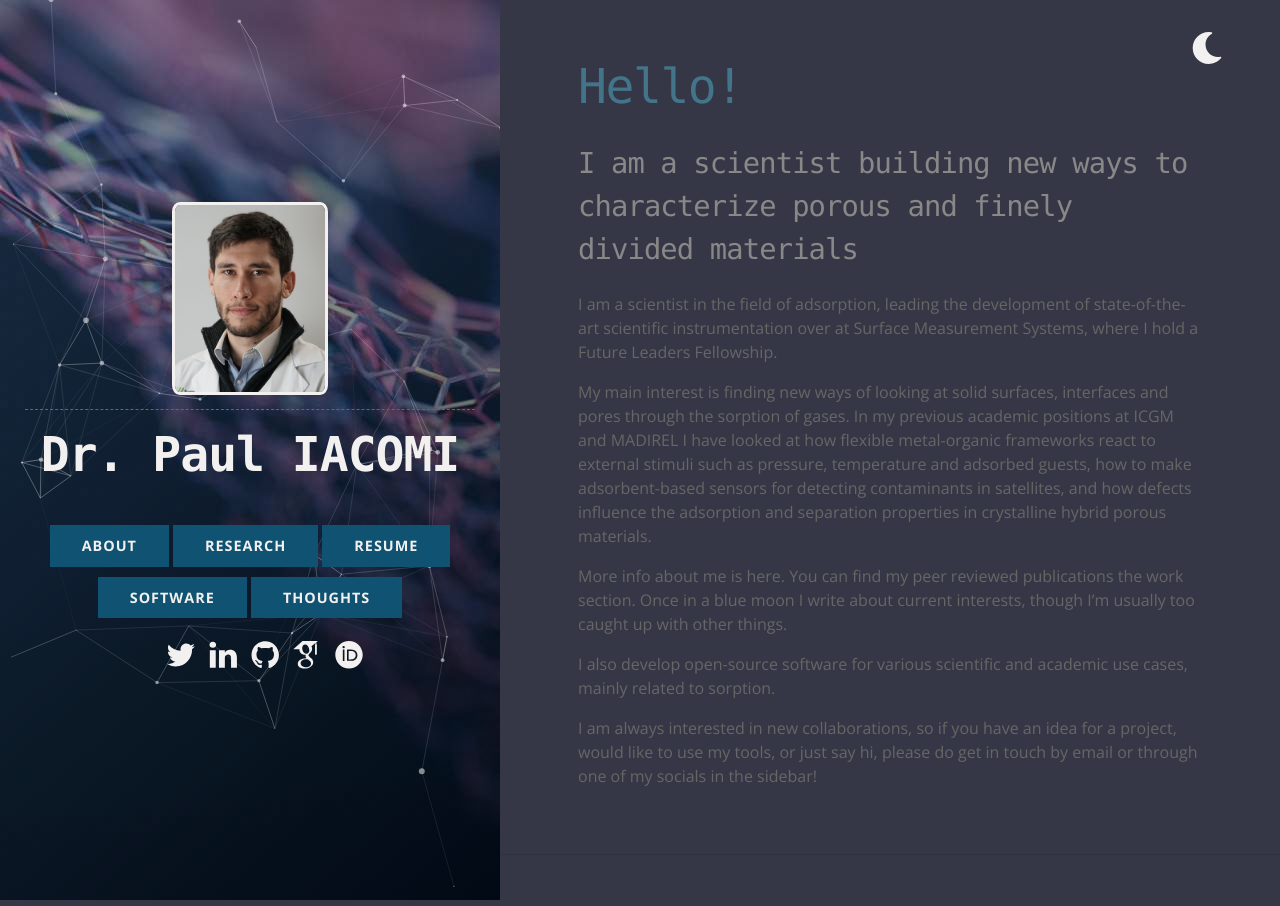
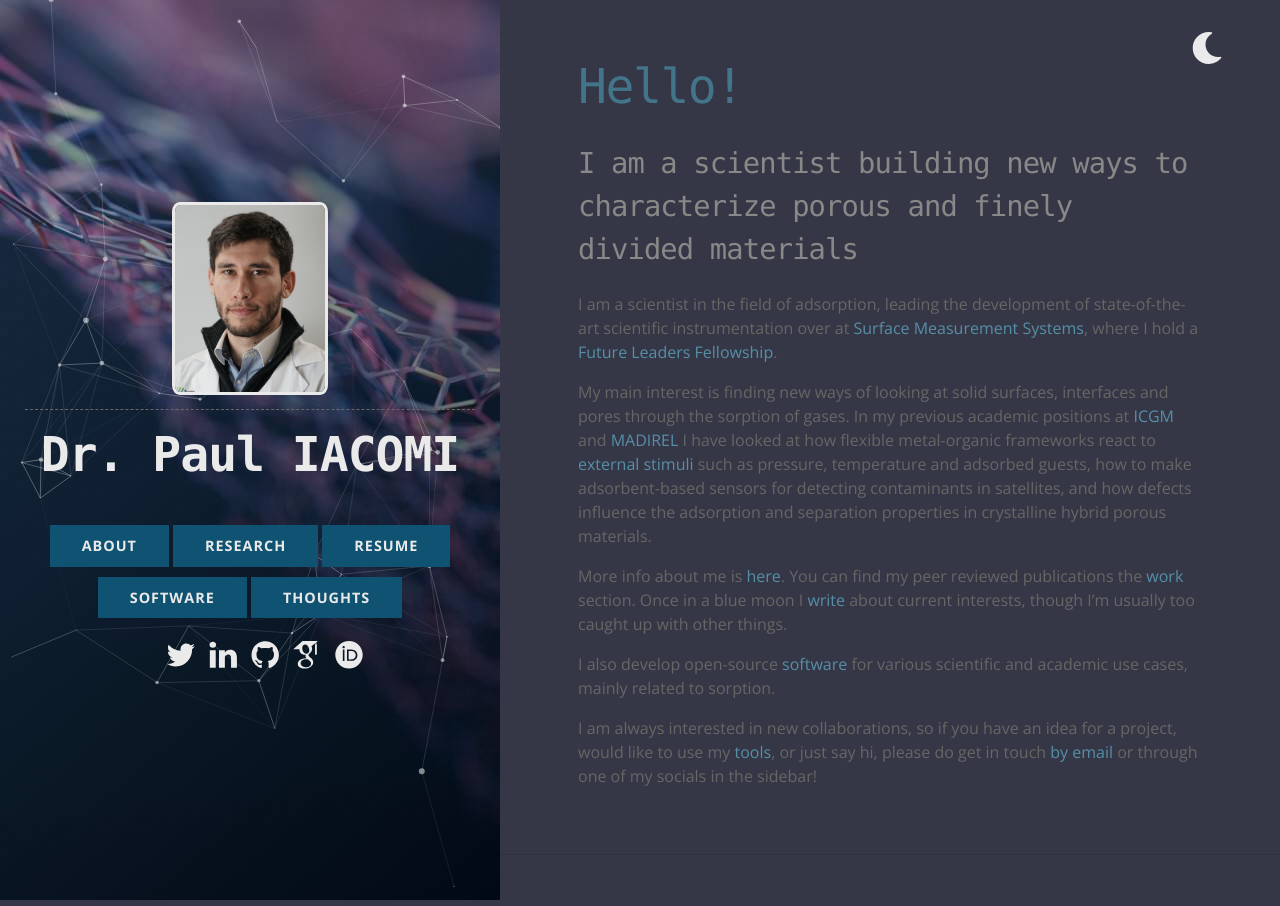
Before and after one commit to pauliacomi/pauliacomi.github.com, a Jekyll site: the page built from _pages/index.md, in a window 1280 px wide. Built offline with Jekyll 4.4.1, drawn with Linux system fonts in a browser that asks for light colours.

Commit message:
feat: color changes

```diff
--- a/_sass/_default_colors.scss
+++ b/_sass/_default_colors.scss
@@ -19,7 +19,6 @@
     --rajah: rgb(194, 120, 18);
     --raw-sienna: rgb(216, 103, 11);
     --silver-chalice: rgb(170, 170, 170);
-    --white: rgb(243, 240, 240);
     --off-white: rgb(226, 234, 238);
 }
 
@@ -40,7 +39,7 @@
     --accent-medium: var(--darker-blue);
     --accent-dark: var(--dark-blue);
 
-    --accent-bright: var(--white);
+    --accent-bright: var(--gallery);
     --accent-dull: var(--cod-grey);
 }
 
@@ -59,7 +58,7 @@
     --accent-medium: var(--darker-blue);
     --accent-dark: var(--dark-blue);
 
-    --accent-bright: var(--white);
+    --accent-bright: var(--gallery);
     --accent-dull: var(--cod-grey);
 }
 
@@ -68,6 +67,7 @@
     /* Body */
     --body-background: var(--background-light);
     --body-foreground: var(--background-dark);
+    --footer-foreground: var(--background-grey-1);
 
     /* Buttons */
     --btn-background: var(--accent-medium);
@@ -79,7 +79,7 @@
     --heading-color: var(--background-grey-1);
     --blockquote-color: var(--background-dark);
     --blockquote-border: var(--background-dark);
-    --link-color: var(--background-dark);
+    --link-color: var(--accent-light);
 
     /* Code highlighting */
     --code-bg-color: var(--accent-bright);
--- a/_sass/layout.scss
+++ b/_sass/layout.scss
@@ -153,7 +153,7 @@
 }
 
 .footer-col-wrapper {
-  color: var(--background-dark);
+  color: var(--footer-foreground);
   margin-left: -$spacing-unit / 2;
   display: flex;
   flex-flow: row wrap;
```
